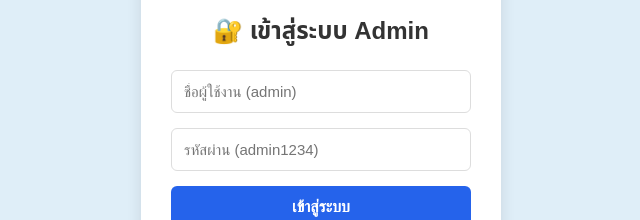
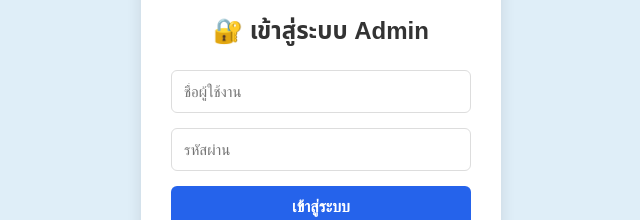
Before and after one commit to KimTanachit/Temperature_alert_web, a website: page temp-monitor-web/public/login.html in a window 1280 px wide. Shown: the part 191-411 px from the top of the page, without its empty margins (319-959 px from the left). Drawn offline with Linux system fonts and the light colour scheme.

Commit message:
Update login placeholders for clarity

```diff
--- a/temp-monitor-web/public/login.html
+++ b/temp-monitor-web/public/login.html
@@ -68,8 +68,8 @@
     <div class="login-card">
       <h2>🔐 เข้าสู่ระบบ Admin</h2>
       <form id="loginForm">
-        <input type="text" id="username" placeholder="ชื่อผู้ใช้งาน (admin)" required autocomplete="off">
-        <input type="password" id="password" placeholder="รหัสผ่าน (admin1234)" required>
+        <input type="text" id="username" placeholder="ชื่อผู้ใช้งาน" required autocomplete="off">
+        <input type="password" id="password" placeholder="รหัสผ่าน" required>
         <button type="submit">เข้าสู่ระบบ</button>
         <p id="errorMsg"></p>
       </form>
```
